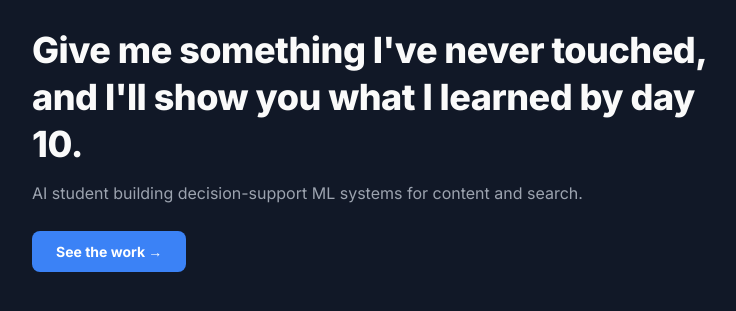
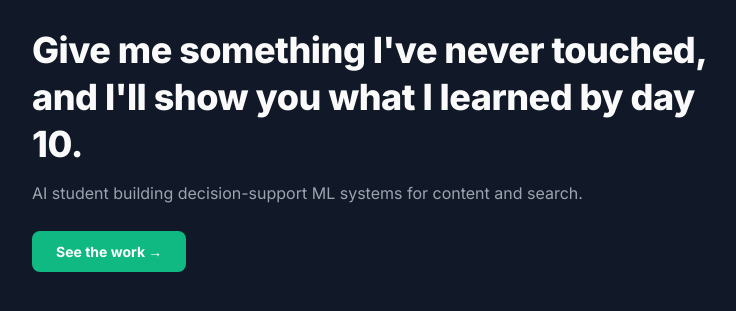
Before and after one commit to Awais-Ahmad10/portfolio, a plain HTML site: page index.html in a window 1280 px wide. Shown: the part 129-440 px from the top of the page, without its empty margins (258-994 px from the left). Drawn offline with Linux system fonts and the light colour scheme.

Commit message:
Change CTA button color from blue to emerald

```diff
--- a/index.html
+++ b/index.html
@@ -54,7 +54,7 @@
   }
   a.cta {
     display: inline-block;
-    background: #3B82F6;
+    background: #10B981;
     color: white;
     text-decoration: none;
     padding: 12px 24px;
```
